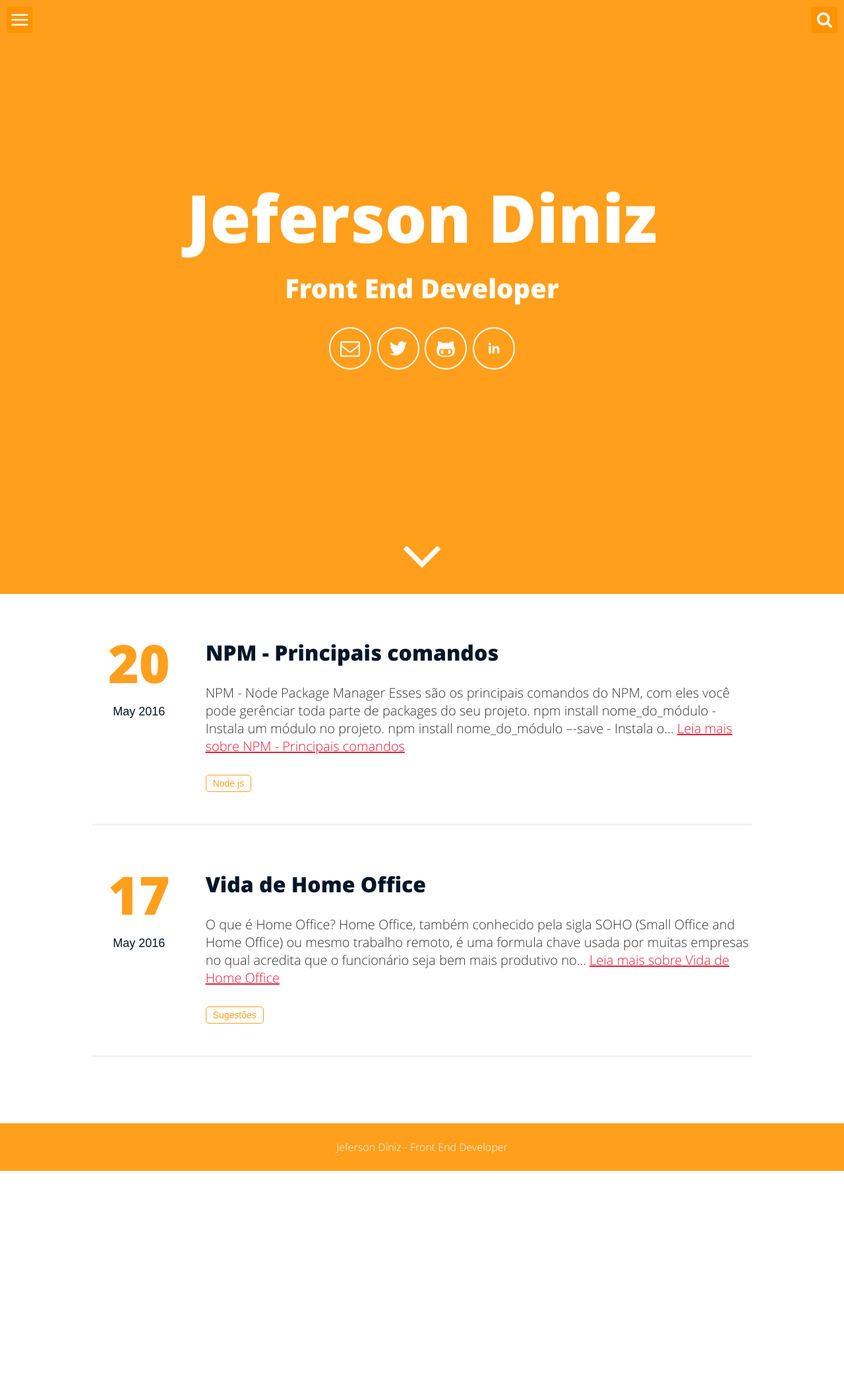
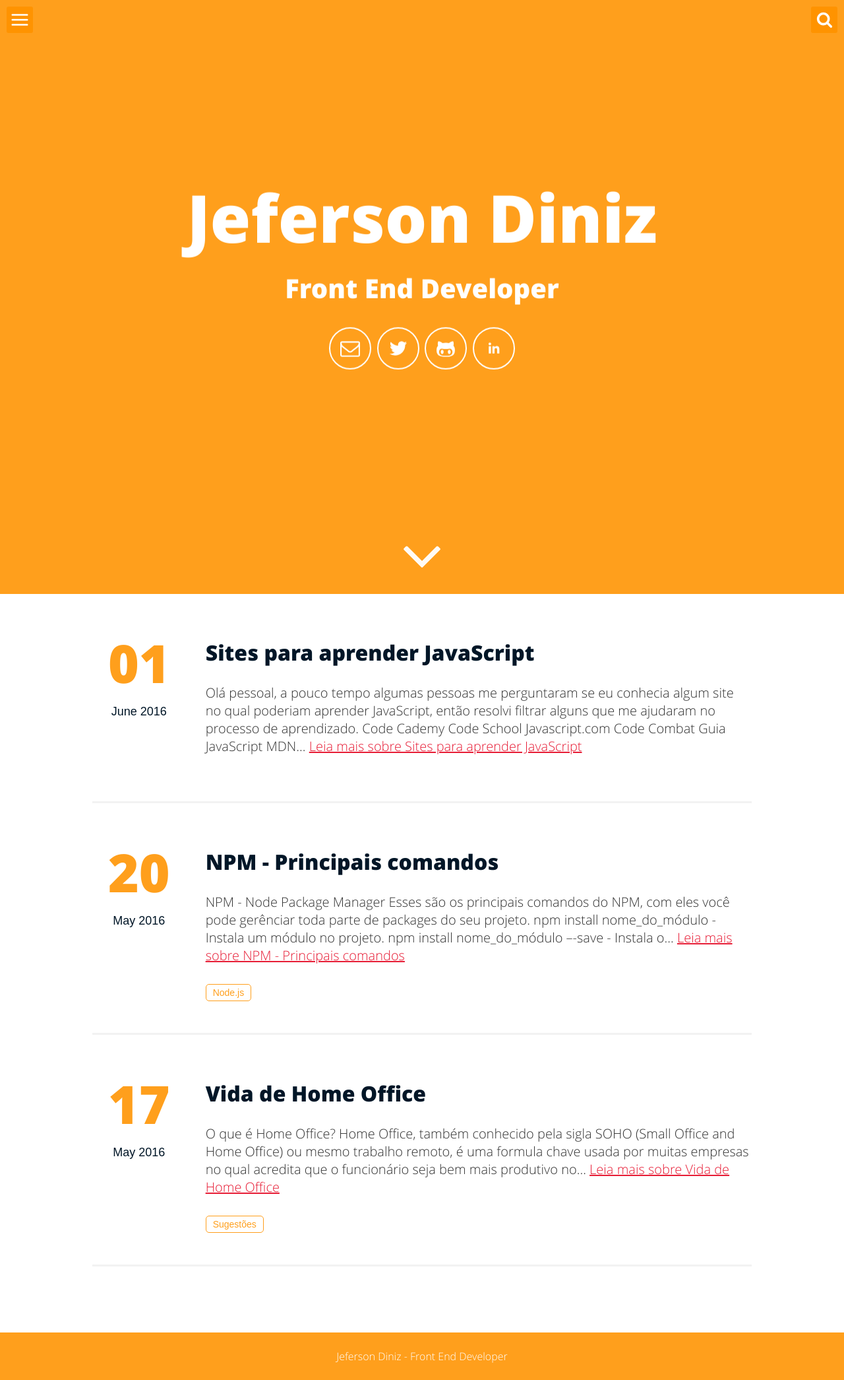
Before and after one commit to jefersondiniz/jefersondiniz.github.io, a Jekyll site: the page built from index.html, in a window 1280 px wide. Shown: the whole page at 66% size. Built offline with Jekyll 4.4.1, drawn with Linux system fonts in a browser that asks for light colours; before the commit the page ends 1774 px from its top, so only the background shows below that.

Commit message:
Novo post: Sites para aprender JavaScript

```diff
--- a/_includes/head.html
+++ b/_includes/head.html
@@ -50,13 +50,13 @@
     <link rel="apple-touch-icon" sizes="152x152" href="/assets/img/icons/apple-touch-icon-152x152.png" />
     <!-- Windows 8 Tile Icons -->
     <meta name="application-name" content="{{site.username}} Blog">
-    <meta name="msapplication-TileColor" content="#0562DC">
+    <meta name="msapplication-TileColor" content="#E71D36">
     <meta name="msapplication-square70x70logo" content="smalltile.png" />
     <meta name="msapplication-square150x150logo" content="mediumtile.png" />
     <meta name="msapplication-wide310x150logo" content="widetile.png" />
     <meta name="msapplication-square310x310logo" content="largetile.png" />
     <!-- Android Lolipop Theme Color -->
-    <meta name="theme-color" content="#0562DC">
+    <meta name="theme-color" content="#E71D36">
 
     <link rel="stylesheet" href="{{ "/assets/css/main.css" | prepend: site.baseurl }}">
     <link rel="canonical" href="{{ page.url | replace:'index.html','' | prepend: site.baseurl | prepend: site.url }}">
--- /dev/null
+++ b/_posts/2016-06-01-sites-para-aprender-javascript.md
@@ -0,0 +1,26 @@
+---
+layout: post
+title: "Sites para aprender JavaScript"
+date: 2016-06-01 03:59:46
+image: '/assets/img/post-imagens'
+description:
+tags:
+categories:
+twitter_text:
+---
+<p>Olá pessoal, a pouco tempo algumas pessoas me perguntaram se eu conhecia algum <strong>site</strong> no qual poderiam aprender <strong>JavaScript</strong>, então resolvi filtrar alguns que me ajudaram no processo de aprendizado.</p>
+
+<br>
+
+<h1 class="text-center">Code Cademy</h1>
+<a href="https://www.codecademy.com" target="_blank"><img src="/assets/img/post-imagens/code-cademy.png" alt=""></a><br>
+<h1 class="text-center">Code School</h1>
+<a href="https://www.codeschool.com" target="_blank"><img src="/assets/img/post-imagens/code-school.png" alt=""></a><br>
+<h1 class="text-center">Javascript.com</h1>
+<a href="https://www.javascript.com" target="_blank"><img src="/assets/img/post-imagens/javascript-com.png" alt=""></a><br>
+<h1 class="text-center">Code Combat</h1>
+<a href="https://www.codecombat.com" target="_blank"><img src="/assets/img/post-imagens/code-combat.png" alt=""></a><br>
+<h1 class="text-center">Guia JavaScript MDN</h1>
+<a href="https://developer.mozilla.org/pt-BR/docs/Web/JavaScript/Guide" target="_blank"><img src="/assets/img/post-imagens/mdn-developer.png" alt=""></a>
+
+<h2 class="text-center">Bons estudos !!!</h2>
--- a/src/styl/_home.styl
+++ b/src/styl/_home.styl
@@ -1,3 +1,8 @@
+.text-center{
+    margin-top: 30px;
+    text-align:center;
+}
+
 .post-item
     text-align left
     padding rem(40px) 0
--- a/src/styl/_post.styl
+++ b/src/styl/_post.styl
@@ -1,4 +1,7 @@
 .post-content
+    .text-center
+        text-align center
+
     padding rem(40px) 0
     img
         max-width 100%
```
Also changed, not shown: assets/css/main.css, assets/img/post-imagens/code-cademy.png (added), assets/img/post-imagens/code-combat.png (added), assets/img/post-imagens/code-school.png (added), assets/img/post-imagens/code-wars.png (added), assets/img/post-imagens/javascript-com.png (added), assets/img/post-imagens/mdn-developer.png (added), 1 other file.
